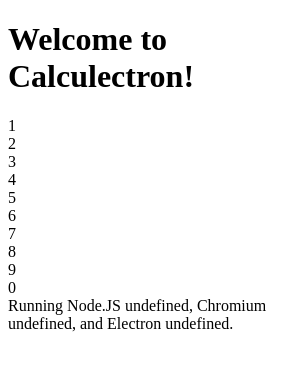
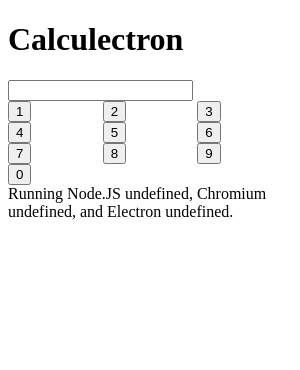
Before and after one commit to bdistin/calculectron, an Electron app: page index.html in a window 300 px wide. Drawn offline with Linux system fonts and the light colour scheme; no server answers.

Commit message:
Fixed gridding. Added div buttons for numbers.

```diff
--- a/Stylesheets/structure.css
+++ b/Stylesheets/structure.css
@@ -1,15 +1,17 @@
 .main-container {
-	/* 	display: grid | inline-grid; */
-	grid-template-columns: 100px 100px 100px;
-	grid-template-rows: 125px 125px 125px 125px;
+	display: grid;
+	grid-template-columns: auto auto auto;
 }
 
-.num1 {
-	grid-column: 1 / 2;
-	grid-row: 1 / 2;
+.input {
+	grid-column: 1 / span 3;
 }
 
-.num2 {
-	grid-column: 2 / 3;
-	grid-row: 1 / 2;
+body {
+	height: 100%;
 }
+
+.footer {
+	position: absolute;
+	bottom: 0;
+}
--- a/index.html
+++ b/index.html
@@ -1,24 +1,51 @@
 <!DOCTYPE html>
 <html>
   <head>
+
+	<link rel="stylesheet" href="Stylesheets/structure.css">
+
     <meta charset="UTF-8">
     <title>Hello World!</title>
   </head>
   <body>
-    <h1>Welcome to Calculectron!</h1>
+    <h1>Calculectron</h1>
 
 	<div class="main-container">
-		<div class="col num1">1</div>
-		<div class="col num2">2</div>
-		<div class="col num3">3</div>
-		<div class="col num4">4</div>
-		<div class="col num5">5</div>
-		<div class="col num6">6</div>
-		<div class="col num7">7</div>
-		<div class="col num8">8</div>
-		<div class="col num9">9</div>
-		<div class="col num0">0</div>
+		<div class="col input">
+			<input type="text" name="calcArea">
+		</div>
+		<div class="col num1">
+			<button>1</button>
+		</div>
+		<div class="col num2">
+			<button>2</button>
+		</div>
+		<div class="col num3">
+			<button>3</button>
+		</div>
+		<div class="col num4">
+			<button>4</button>
+		</div>
+		<div class="col num5">
+			<button>5</button>
+		</div>
+		<div class="col num6">
+			<button>6</button>
+		</div>
+		<div class="col num7">
+			<button>7</button>
+		</div>
+		<div class="col num8">
+			<button>8</button>
+		</div>
+		<div class="col num9">
+			<button>9</button>
+		</div>
+		<div class="col num0">
+			<button>0</button>
+		</div>
 	</div>
+
 	<footer>
 		Running Node.JS <script>document.write(process.versions.node)</script>,
 		Chromium <script>document.write(process.versions.chrome)</script>,
```
